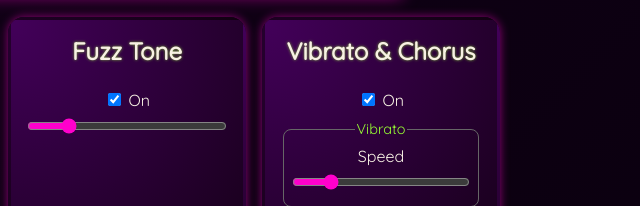
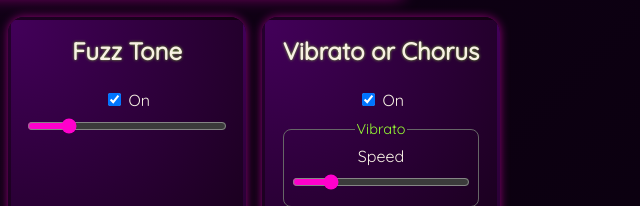
Before and after one commit to NYUMusEdLab/hendrixpedals, a plain HTML site: page index.html in a window 1280 px wide. Shown: the part 559-765 px from the top of the page, 640-1280 px from the left. Drawn offline with Linux system fonts and the light colour scheme.

Commit message:
Udpated spelling

```diff
--- a/index.html
+++ b/index.html
@@ -161,8 +161,8 @@
         <label><input type="checkbox" id="fuzzToggle" checked> On</label>
         <input type="range" id="fuzzGain" min="1" max="50" value="10">
     </div>
-    <div class="pedal" title="Vibrato & Chorus: Emulates rotary speaker effects, phase shifting, and pitch modulation.">
-        <h3>Vibrato & Chorus</h3>
+    <div class="pedal" title="Vibrato or Chorus: Emulates rotary speaker effects, phase shifting, and pitch modulation.">
+        <h3>Vibrato or Chorus</h3>
         <label><input type="checkbox" id="vibeToggle" checked> On</label>
 
         <fieldset>
```
